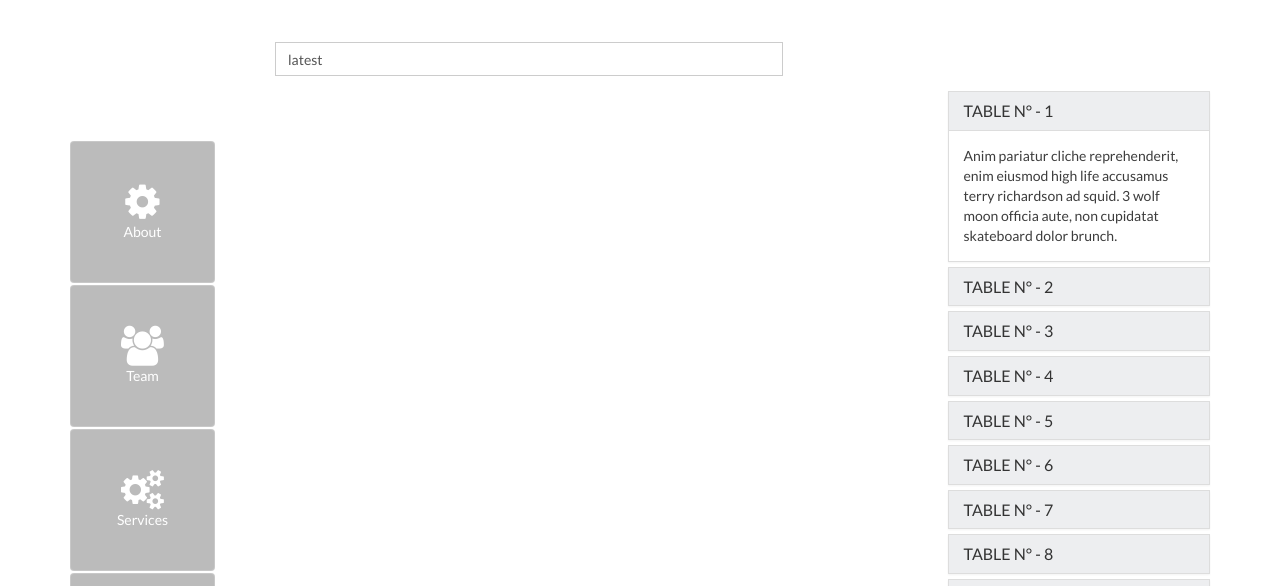
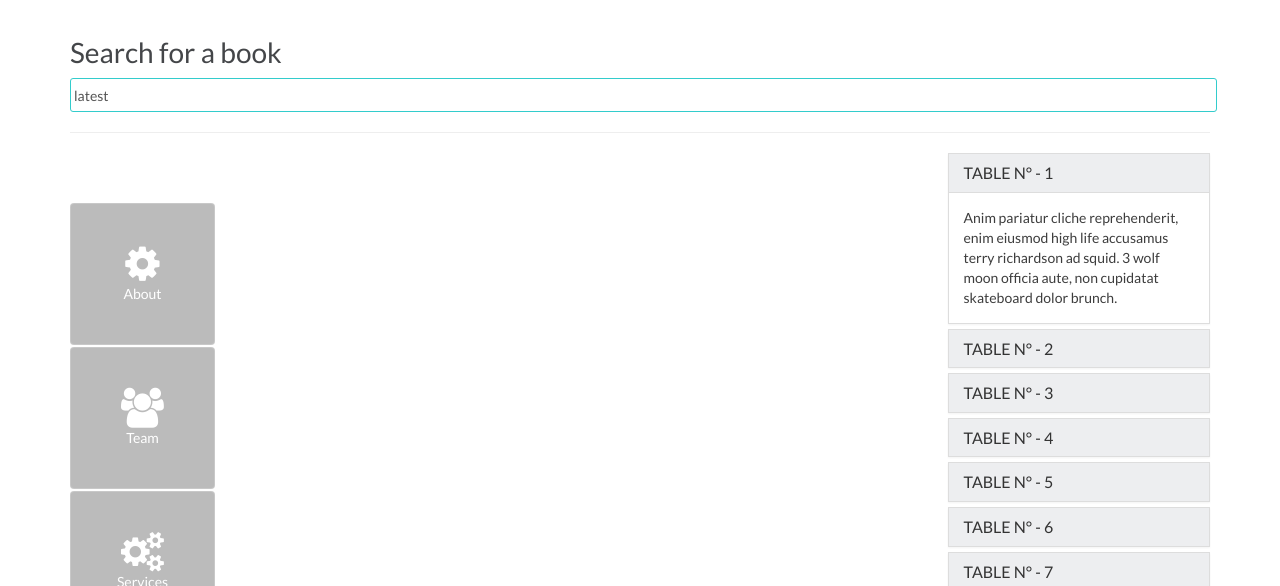
Before and after one commit to malekbenz/books, a plain HTML site: page index.html in a window 1280 px wide. Shown: the part 206-792 px from the top of the page. Drawn offline with nearby package versions, Linux system fonts and the light colour scheme; some packages are replaced by stand-ins of ours; no server answers; files whose address does not match are found by name.

Commit message:
Search button

```diff
--- a/style.css
+++ b/style.css
@@ -1,6 +1,52 @@
 @charset "utf-8";
+/* button search */
+
+
+#custom-search-input {
+        margin:0;
+        margin-top: 10px;
+        padding: 0;
+    }
+
+    #custom-search-input .search-query {
+        padding-right: 3px;
+        padding-right: 4px \9;
+        padding-left: 3px;
+        padding-left: 4px \9;
+        /* IE7-8 doesn't have border-radius, so don't indent the padding */
+
+        margin-bottom: 0;
+        -webkit-border-radius: 3px;
+        -moz-border-radius: 3px;
+        border-radius: 3px;
+    }
+
+    #custom-search-input button {
+        border: 0;
+        background: none;
+        /** belows styles are working good */
+        padding: 2px 5px;
+        margin-top: 2px;
+        position: relative;
+        left: -28px;
+        /* IE7-8 doesn't have border-radius, so don't indent the padding */
+        margin-bottom: 0;
+        -webkit-border-radius: 3px;
+        -moz-border-radius: 3px;
+        border-radius: 3px;
+        color:#D9230F;
+    }
+
+    .search-query:focus + button {
+        z-index: 3;
+    }
+
+/* end butto n search */
+
+
+
+
 /* CSS Document */
-
 .thumbnail{
     /*width: 220px; */
     height: 180px;
--- a/views/main.html
+++ b/views/main.html
@@ -1,16 +1,23 @@
 
-
+<div class="container">
+	<div class="row">
+        <form ng-submit="vm.search()">
+	    	<h2>Search for a book </h2>
+                       <div id="custom-search-input">
+                            <div class="input-group col-md-12">
+                                <input type="text"  autofocus   ng-model="vm.searchTerm"  class=" search-query form-control" placeholder="Search" />
+                                <span class="input-group-btn">
+                                    <button class="btn btn-danger" type="button">
+                                        <span class=" glyphicon glyphicon-search"></span>
+                                    </button>
+                                </span>
+                            </div>
+                        </div>
+        </form>
+	</div>
+</div>
+<hr>
 <div class="row">
-    <div class ="col-xs-12" >
-        <form ng-submit="vm.search()">
-            <div class="form-group col-sm-offset-2 col-md-7">
-                <label for="inputSearch"> Search for a book </label>
-                <input type="text" class="form-control" autofocus  ng-model="vm.searchTerm" id="inputSearch" placeholder="Search">
-            </div>
-
-        </form>
-
-    </div>
     <div class="hidden-xs hidden-sm col-md-2" >
                             <ul class=" nav nav-pills nav-stacked ">
                                 <li class="active"><a href="#sTop"><i class="fa fa-cog"></i>About</a></li>
```
Also changed, not shown: index.html (+3 -1 lines).
